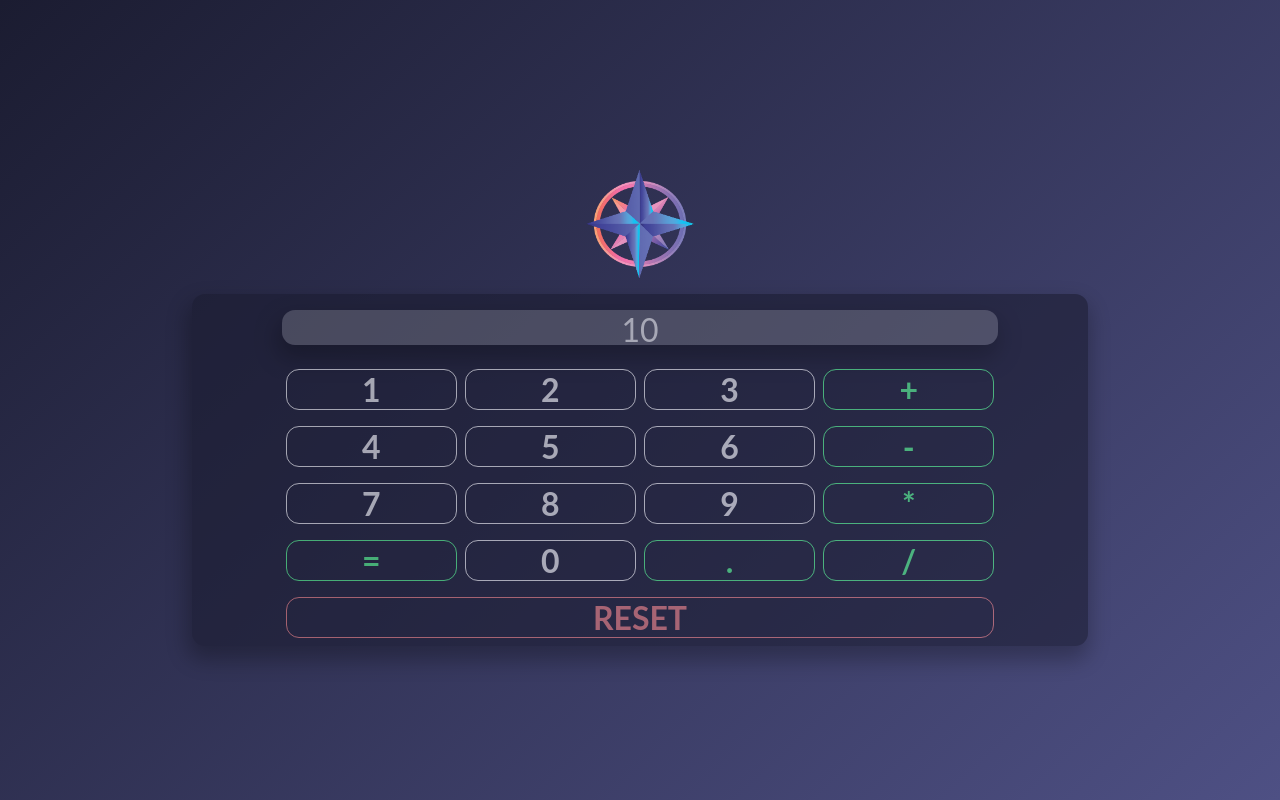
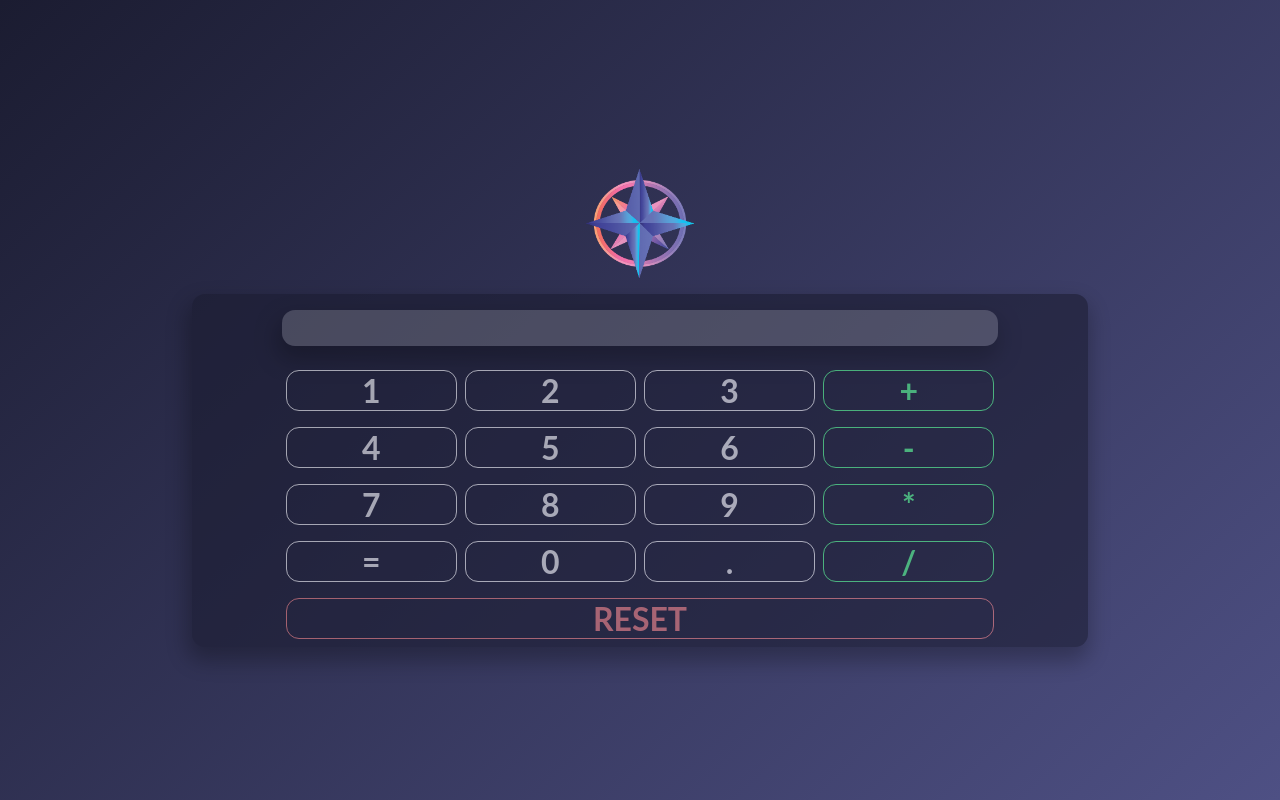
Before and after one commit to xvvas/calculator, a React (Create React App) app: page / in a window 1280 px wide. Built offline with nearby package versions, Linux system fonts and the light colour scheme.

Commit message:
Added calculator functionality

```diff
--- a/package.json
+++ b/package.json
@@ -6,6 +6,7 @@
     "@testing-library/jest-dom": "^5.16.5",
     "@testing-library/react": "^13.4.0",
     "@testing-library/user-event": "^13.5.0",
+    "mathjs": "^11.5.0",
     "react": "^18.2.0",
     "react-dom": "^18.2.0",
     "react-scripts": "5.0.1",
--- a/src/App.jsx
+++ b/src/App.jsx
@@ -3,7 +3,28 @@ import logoCalculator from'./img/Logo.png'
 import Button from './components/Button';
 import Screen from './components/Screen'
 import ClearButton from './components/ClearButton';
+import { useState } from 'react';
+import { evaluate } from 'mathjs';
 function App() {
+
+  const [output, setOutput] = useState('');
+  const addOutput = val =>{
+    setOutput(output + val);
+  }
+  const resetOutput = reset =>{
+    setOutput(reset = '')
+  }
+
+  const calDates = () => {
+    if (output){
+      setOutput(evaluate(output));
+    } else{
+      setOutput(0)
+      alert('no value')
+
+    }
+  }
+
   return (
     <div className='App'>
       <div className='cal_logoContainer'>
@@ -14,33 +35,33 @@ function App() {
         />
       </div>
       <div className='cal_mainCon'>
-        <Screen output={10}/>
+        <Screen output={output}/>
         <div className='cal_mainRow'>
-          <Button> 1 </Button>
-          <Button> 2 </Button>
-          <Button> 3 </Button>
-          <Button> + </Button>
+          <Button addValue={addOutput}>1</Button>
+          <Button addValue={addOutput}>2</Button>
+          <Button addValue={addOutput}>3</Button>
+          <Button addValue={addOutput}>+</Button>
         </div>
         <div className='cal_mainRow'>
-          <Button> 4 </Button>
-          <Button> 5 </Button>
-          <Button> 6 </Button>
-          <Button> - </Button>
+          <Button addValue={addOutput}>4</Button>
+          <Button addValue={addOutput}>5</Button>
+          <Button addValue={addOutput}>6</Button>
+          <Button addValue={addOutput}>-</Button>
         </div>
         <div className='cal_mainRow'>
-          <Button> 7 </Button>
-          <Button> 8 </Button>
-          <Button> 9 </Button>
-          <Button> * </Button>
+          <Button addValue={addOutput}>7</Button>
+          <Button addValue={addOutput}>8</Button>
+          <Button addValue={addOutput}>9</Button>
+          <Button addValue={addOutput}>*</Button>
         </div>
         <div className='cal_mainRow'>
-          <Button> = </Button>
-          <Button> 0 </Button>
-          <Button> . </Button>
-          <Button> / </Button>
+          <Button addValue={calDates}>=</Button>
+          <Button addValue={addOutput}>0</Button>
+          <Button addValue={addOutput}>.</Button>
+          <Button addValue={addOutput}>/</Button>
         </div>
         <div className='cal_mainRow'>
-          <ClearButton>RESET</ClearButton>
+          <ClearButton screen = {resetOutput}>RESET</ClearButton>
         </div>
       </div>
     </div>
--- a/src/components/Button.jsx
+++ b/src/components/Button.jsx
@@ -7,7 +7,8 @@ function Button(props){
     const isFucntion = isOperator(props.children);
     return(
         <div
-        className={`cal_button ${isFucntion ? '-operador' : '-null'}`.trimEnd()}>
+        className={`cal_button ${isFucntion ? '-operador' : '-null'}`.trimEnd()}
+        onClick={() => props.addValue(props.children)}>
             {props.children}
         </div>
     );
--- a/src/components/ClearButton.jsx
+++ b/src/components/ClearButton.jsx
@@ -1,7 +1,12 @@
 import React from "react";
 import '../stylesheet/ClearButton.css'
 const ClearButton = ( props ) => (
-    <div className="cal_ClearButton">{props.children}</div>
+    <div className="cal_ClearButton"
+         onClick={() => props.screen(props.children)}>
+
+            {props.children}
+
+    </div>
 )
 
 export default ClearButton;
--- a/src/components/Screen.jsx
+++ b/src/components/Screen.jsx
@@ -1,7 +1,7 @@
 import React from "react";
 import '../stylesheet/Screen.css'
 const Screen = ({ output }) => (
-    <div className="cal_input">
+    <div className="cal_output">
         { output }
     </div>
 )
--- a/src/stylesheet/Screen.css
+++ b/src/stylesheet/Screen.css
@@ -1,10 +1,10 @@
-.cal_input {
+.cal_output {
     display: flex;
-    flex-wrap: wrap;
+    flex-wrap: nowrap;
     justify-content: center;
     align-items: center;
     width:  80%;
-    height: 2.2rem;
+    min-height: 2.3rem;
     margin: 1rem;
     border-radius: 13px;
     box-shadow: -2px 11px 21px 3px rgba(0,0,0,0.45);
```
Also changed, not shown: 1 other file (tests, documents, lock files or other folders).
